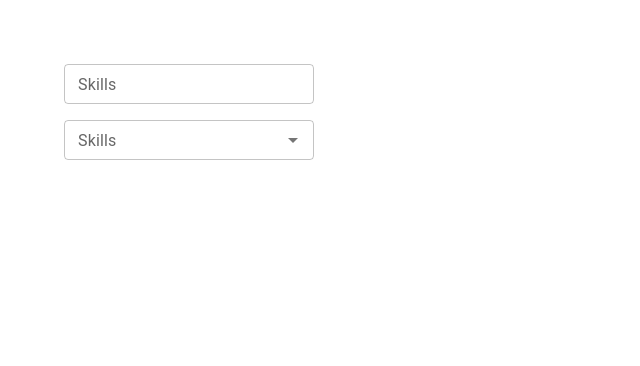
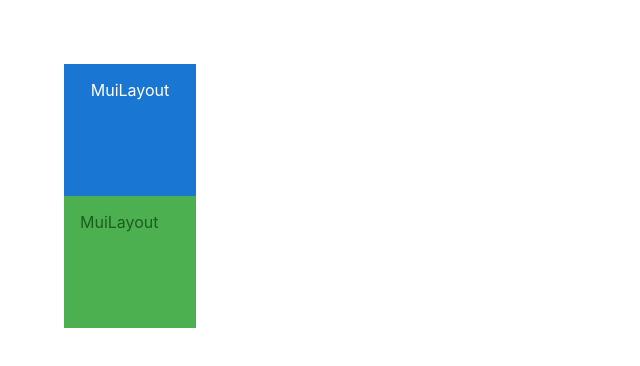
Before and after one commit to Gapotchenko-Yakov/react-mui-codevolution, a React (Create React App) app: page / in a window 1280 px wide. Shown: the top 366 px of the page, without its empty margins (0-640 px from the left). Built offline with nearby package versions, Linux system fonts and the light colour scheme.

Commit message:
Add Box demo.

```diff
--- a/src/App.tsx
+++ b/src/App.tsx
@@ -1,10 +1,10 @@
 import "./App.css";
-import MuiAutocomplete from "./components/MuiAutocomplete";
+import MuiLayout from "./components/MuiLayout";
 
 function App() {
   return (
     <div className="App">
-      <MuiAutocomplete />
+      <MuiLayout />
     </div>
   );
 }
--- /dev/null
+++ b/src/components/MuiLayout.tsx
@@ -0,0 +1,35 @@
+import { Box } from "@mui/material";
+import React from "react";
+
+const MuiLayout = () => {
+  return (
+    <>
+      <Box
+        sx={{
+          backgroundColor: "primary.main",
+          color: "white",
+          height: "100px",
+          width: "100px",
+          padding: "16px",
+          "&:hover": {
+            backgroundColor: "primary.light",
+          },
+        }}
+      >
+        MuiLayout
+      </Box>
+      <Box
+        display="flex"
+        height="100px"
+        width="100px"
+        bgcolor="success.light"
+        color="success.dark"
+        p={2}
+      >
+        MuiLayout
+      </Box>
+    </>
+  );
+};
+
+export default MuiLayout;
```
